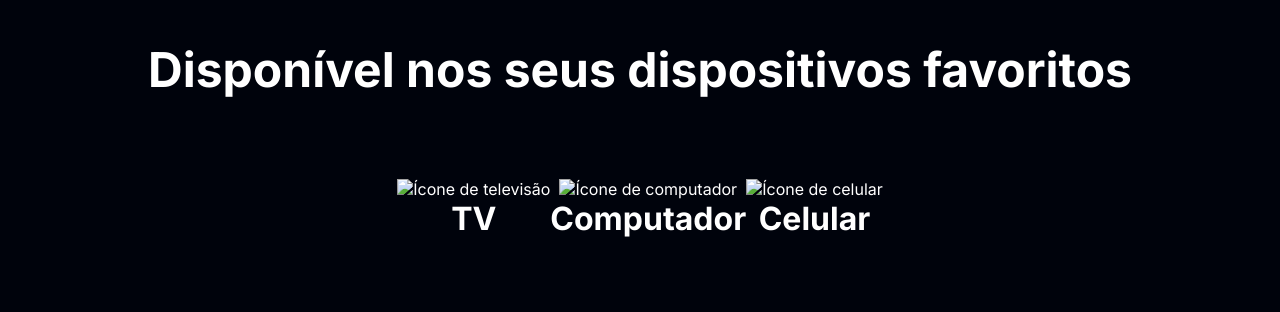
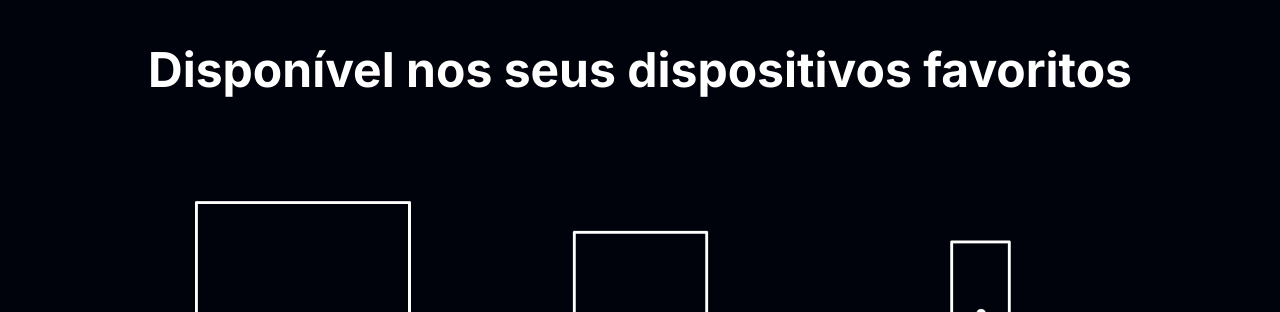
Before and after one commit to TerSilva/site-netflix, a plain HTML site: page index.html in a window 1280 px wide. Shown: the part 3160-3472 px from the top of the page. Drawn offline with Linux system fonts and the light colour scheme; files whose address does not match are found by name.

Commit message:
Update index.html

```diff
--- a/index.html
+++ b/index.html
@@ -40,7 +40,7 @@
             </p>
             <a href="www.alura.com.br" class="container__botao secundario__botao" container>Assine o Combo+</a>
         </div>
-        <img src="img/Telas.png" alt="Tela do alura+ e alura língua" class="secundario__imagem">
+        <img src="Telas.png" alt="Tela do alura+ e alura língua" class="secundario__imagem">
     </section>
 
     <section class="container secundario">
@@ -57,15 +57,15 @@
         <h2 class="dispositivos__titulo">Disponível nos seus dispositivos favoritos</h2>
         <ul class="dispositivos__lista">
             <li>
-                <img src="img/tv.png" alt="Ícone de televisão">
+                <img src="tv.png" alt="Ícone de televisão">
                 <h3 class="lista__item">TV</h3>
             </li>
             <li>
-                <img src="img/computador.png" alt="Ícone de computador">
+                <img src="computador.png" alt="Ícone de computador">
                 <h3 class="lista__item">Computador</h3>
             </li>
             <li>
-                <img src="img/celular.png" alt="Ícone de celular">
+                <img src="celular.png" alt="Ícone de celular">
                 <h3 class="lista__item">Celular</h3>
             </li>
         </ul>
```
